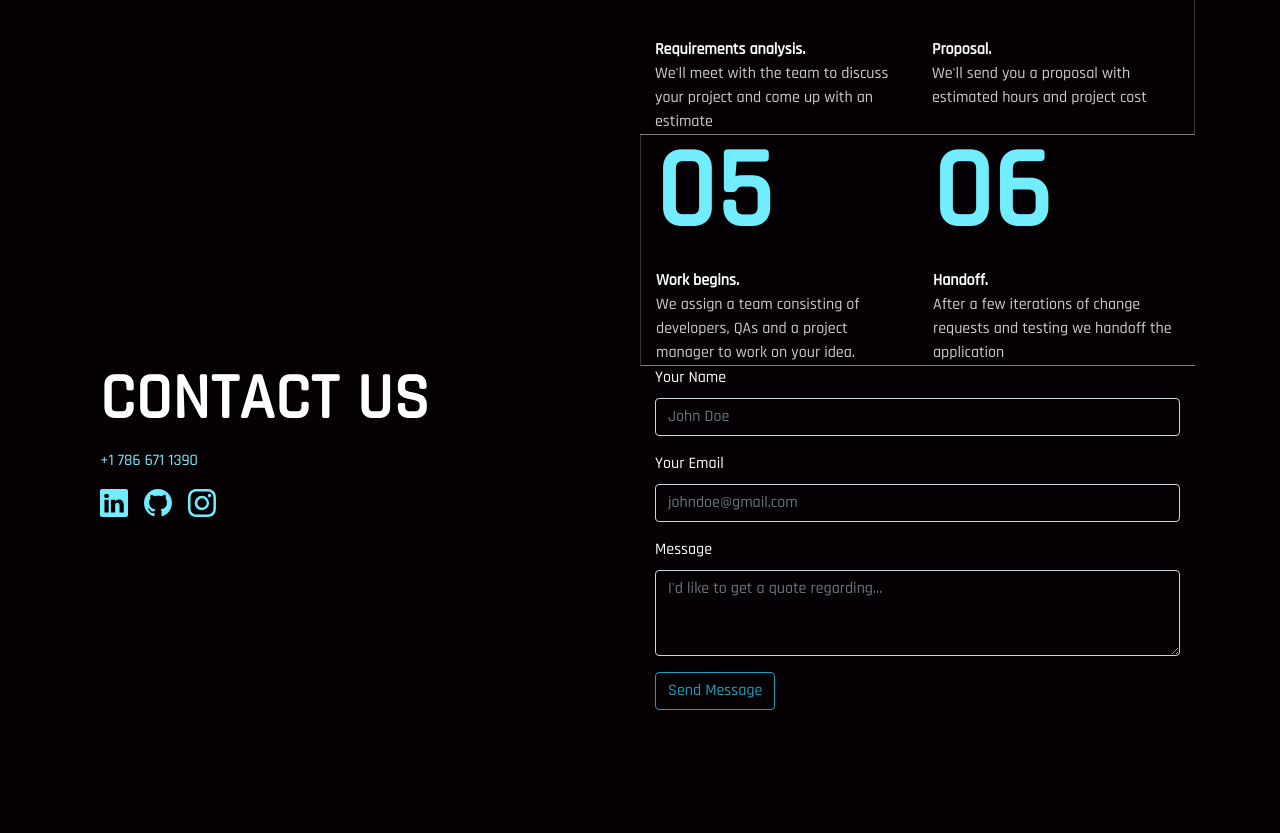
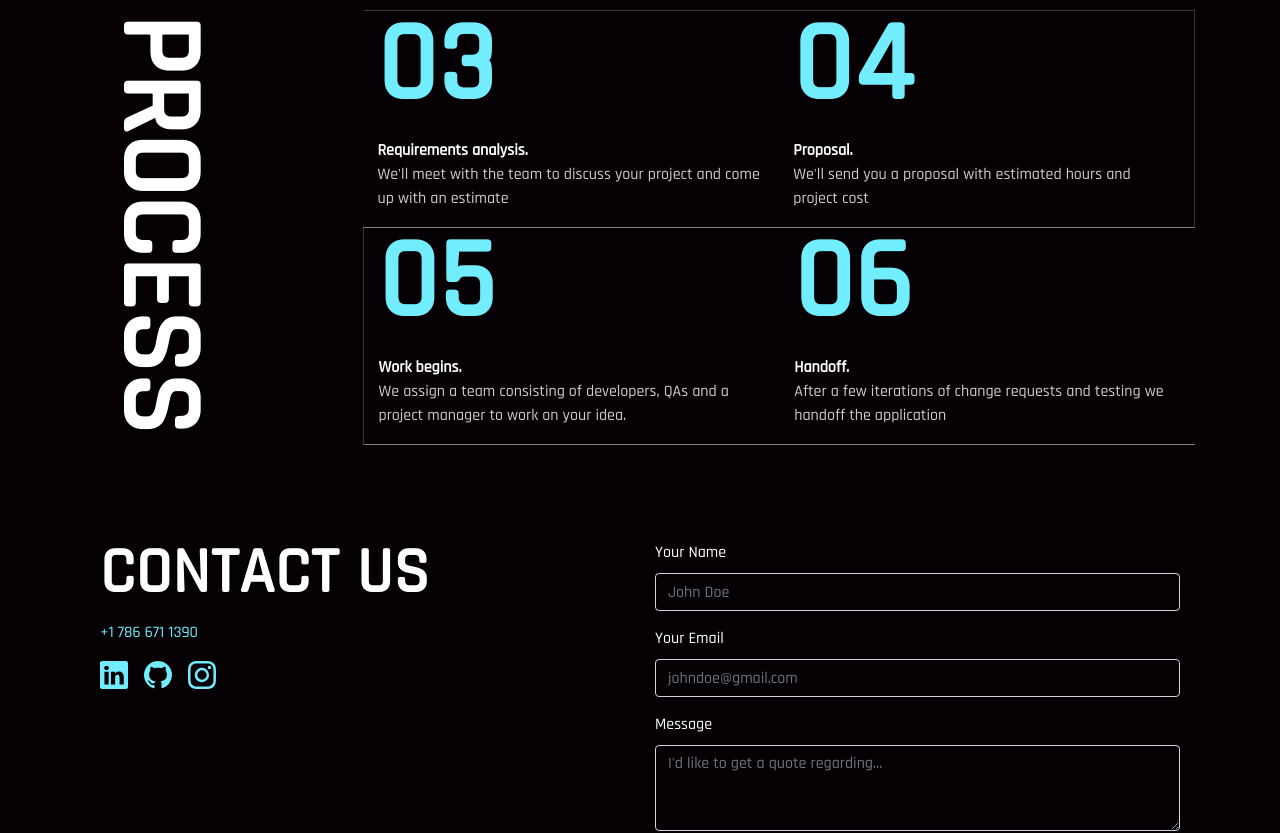
Before and after one commit to codespaceinc/website, a Nuxt app: page / in a window 1280 px wide. Shown: the part 1620-2453 px from the top of the page. Built offline with nearby package versions, Linux system fonts and the light colour scheme.

Commit message:
mobile responsiveness

```diff
--- a/components/home/ContactUs.vue
+++ b/components/home/ContactUs.vue
@@ -1,7 +1,7 @@
 <template>
-    <b-container fluid style="margin-bottom:300px">
+    <b-container fluid id="contactUsContainer">
         <b-row>
-            <b-col cols="6">
+            <b-col cols="12" md="6" class="mb-3">
                 <p id="contactUs">CONTACT US</p>
                 <p><a class="space-blue" href="tel:+1 786 671 1390">+1 786 671 1390</a></p>
                 <div id="socialLinks">
@@ -10,7 +10,7 @@
                     <a class="h3 space-blue mr-3" href="#" target="_blank"><b-icon icon="instagram" /></a>
                 </div>
             </b-col>
-            <b-col cols="6">
+            <b-col cols="12" md="6">
                 <b-form @submit="onSubmit">
                     <b-form-group
                         label="Your Name"
@@ -72,7 +72,7 @@ export default {
     methods: {
       onSubmit(event) {
         event.preventDefault()
-        alert(JSON.stringify(this.form))
+        // alert(JSON.stringify(this.form))
 
         // Reset our form values
         this.form = {
@@ -85,14 +85,22 @@ export default {
 }
 </script>
 
-<style>
+<style scoped>
+    #contactUsContainer {
+        margin-bottom: 400px;
+    }
+
     #contactUs {
         font-size: 4em;
         font-weight: 600;
-        font-stretch: normal;
-        font-style: normal;
-        line-height: 1.05;
+        line-height: 1;
         letter-spacing: 1.17px;
-        text-align: left;
     }
+
+    @media only screen and (max-width: 768px) {
+        #contactUsContainer {
+            margin-bottom: 200px;
+        }
+    }
+
 </style>
--- a/components/home/OurProcess.vue
+++ b/components/home/OurProcess.vue
@@ -1,16 +1,16 @@
 <template>
     <b-container fluid>
         <b-row>
-            <b-col cols="6">
+            <b-col cols="12" md="3" class="my-auto">
                 <span id="ourProcess">OUR PROCESS</span>
             </b-col>
-            <b-col cols="6">
-                <b-row>
+            <b-col cols="12" md="9">
+                <b-row class="pb-3">
                     <b-col cols="6">
                         <p class="our-process-step space-blue">01</p>
                         <span class="step-title">Inquiry received.</span><br>
                         <span class="description-text"> We'll schedule a discovery call within the next 2 business days</span>
-                        <span id="start-circle"></span>
+                        <!-- <span id="start-circle"></span> -->
                     </b-col>
                     <b-col cols="6">
                         <p class="our-process-step space-blue">02</p>
@@ -18,7 +18,7 @@
                         <span class="description-text">We'll introduce ourselves and gather more details about your project</span>
                     </b-col>
                 </b-row>
-                <b-row class="border-03-04">
+                <b-row class="border-03-04 pb-3">
                     <b-col cols="6">
                         <p class="our-process-step space-blue">03</p>
                         <span class="step-title">Requirements analysis.</span><br>
@@ -30,7 +30,7 @@
                         <span class="description-text">We'll send you a proposal with estimated hours and project cost</span>
                     </b-col>
                 </b-row>
-                <b-row class="border-05-06">
+                <b-row class="border-05-06 pb-3">
                     <b-col cols="6">
                         <p class="our-process-step space-blue">05</p>
                         <span class="step-title">Work begins.</span><br>
@@ -49,23 +49,19 @@
 
 <style scoped>
     #ourProcess {
-        font-size: 8em;
-        -webkit-text-stroke: 2px #ffffff;
+        font-size: 5em;
         font-weight: bold;
-        font-stretch: normal;
-        font-style: normal;
-        line-height: normal;
-        letter-spacing: normal;
-        text-align: left;
+        padding-top: 10px;
+        cursor: default;
+        line-height: 1;
     }
 
     .our-process-step {
         font-size: 7em;
         font-weight: 600;
-        font-stretch: normal;
-        font-style: normal;
-        line-height: 1.05;
+        line-height: 1;
         letter-spacing: 2.39px;
+        cursor: default;
     }
 
     .step-title {
@@ -74,7 +70,7 @@
         opacity: 1 !important;
     }
 
-    #start-circle {
+    /* #start-circle {
         height: 40px !important;
         width: 40px !important;
         border: 1px solid rgba(255, 255, 255, 0.5);
@@ -83,7 +79,7 @@
         left: -14%;
         top: 89%;
         border-radius: 50%;
-    }
+    } */
 
     .border-03-04 {
         border-top: 1px solid rgba(255,255,255,0.2);
@@ -94,4 +90,13 @@
         border-left: 1px solid rgba(255,255,255, 0.2);
         border-bottom: 1px solid rgba(255,255,255, 0.5);
     }
+
+    @media only screen and (min-width: 768px) {
+        #ourProcess {
+            border-top: 1px solid var(--space-blue);
+            font-size: 7em;
+            writing-mode: vertical-lr;
+        }
+    }
+
 </style>
--- a/components/home/Services.vue
+++ b/components/home/Services.vue
@@ -1,13 +1,13 @@
 <template>
     <b-container>
         <b-row>
-            <b-col cols="6">
+            <b-col cols="12" md="6">
                 <p class="title-text">WHO <br> WE ARE</p>
                 <p class="description-text w-75">
                     There will be some text that talks a little more about the company and then we should explain what company does via visual storytelling. I really like how Apple does it with bit pictures and big fonts by the way but maybe this style is not appropriate here ? Maybe have a slideshow or something with astronaut using all 3 types of platforms we offer software development services for:
                 </p>
             </b-col>
-            <b-col cols="6">
+            <b-col cols="12" md="6">
                 <b-row>
                     <b-col v-for="service in services" :key="service" cols="6">
                         <ServiceIcon :name="service" />
--- a/pages/index.vue
+++ b/pages/index.vue
@@ -6,22 +6,22 @@
             <Landing />
           </b-col>
         </b-row>
-        <b-row id="services">
+        <b-row id="services" class="mt-5">
           <b-col>
             <Services />
           </b-col>
         </b-row>
-        <b-row>
+        <b-row class="mt-5">
           <b-col>
             <OurProcess />
           </b-col>
         </b-row>
-        <b-row>
+        <b-row class="mt-5">
           <b-col>
             <FAQ />
           </b-col>
         </b-row>
-        <b-row id="contact">
+        <b-row id="contact" class="mt-5">
           <b-col>
             <ContactUs />
           </b-col>
```
